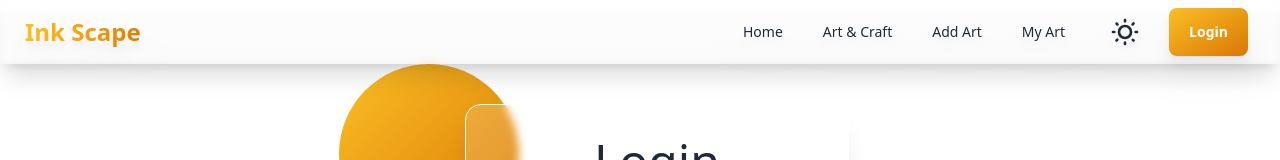
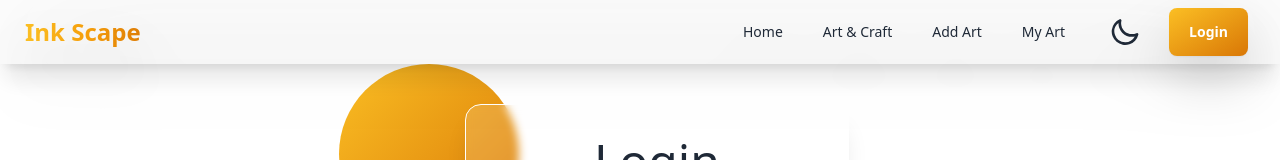
Before and after one commit to Oronno-Akter-Usha/inkScape-client, a React (Vite) app: page /login in a window 1280 px wide. Shown: the top 160 px of the page. Built offline with nearby package versions, Linux system fonts and the light colour scheme; no server answers.

Commit message:
modify the navbar style

```diff
--- a/src/pages/Shared/Navbar.jsx
+++ b/src/pages/Shared/Navbar.jsx
@@ -66,8 +66,8 @@ const Navbar = () => {
   return (
     <div className="relative">
       <div
-        className="navbar w-full drop-shadow-xl
-        backdrop-blur-sm bg-[#FFFFFF30] shadow-xl fixed top-0 z-10 "
+        className="navbar w-full drop-shadow-2xl
+        backdrop-blur-3xl shadow-xl fixed top-0 z-10 "
       >
         <div className="navbar-start">
           <div className="dropdown">
@@ -114,7 +114,7 @@ const Navbar = () => {
             <ul className="menu menu-horizontal px-1">{navLinks}</ul>
           </div>
 
-          <label className="swap swap-rotate mr-4 md:mr-7">
+          <label className=" swap swap-rotate mr-4 md:mr-7">
             {/* this hidden checkbox controls the state */}
             <input
               onChange={handleToggle}
@@ -124,7 +124,7 @@ const Navbar = () => {
 
             {/* sun icon */}
             <svg
-              className="swap-off fill-current w-8 h-8"
+              className="swap-on fill-current w-8 h-8"
               xmlns="http://www.w3.org/2000/svg"
               viewBox="0 0 24 24"
             >
@@ -133,7 +133,7 @@ const Navbar = () => {
 
             {/* moon icon */}
             <svg
-              className="swap-on fill-current w-8 h-8"
+              className="swap-off fill-current w-8 h-8"
               xmlns="http://www.w3.org/2000/svg"
               viewBox="0 0 24 24"
             >
```
